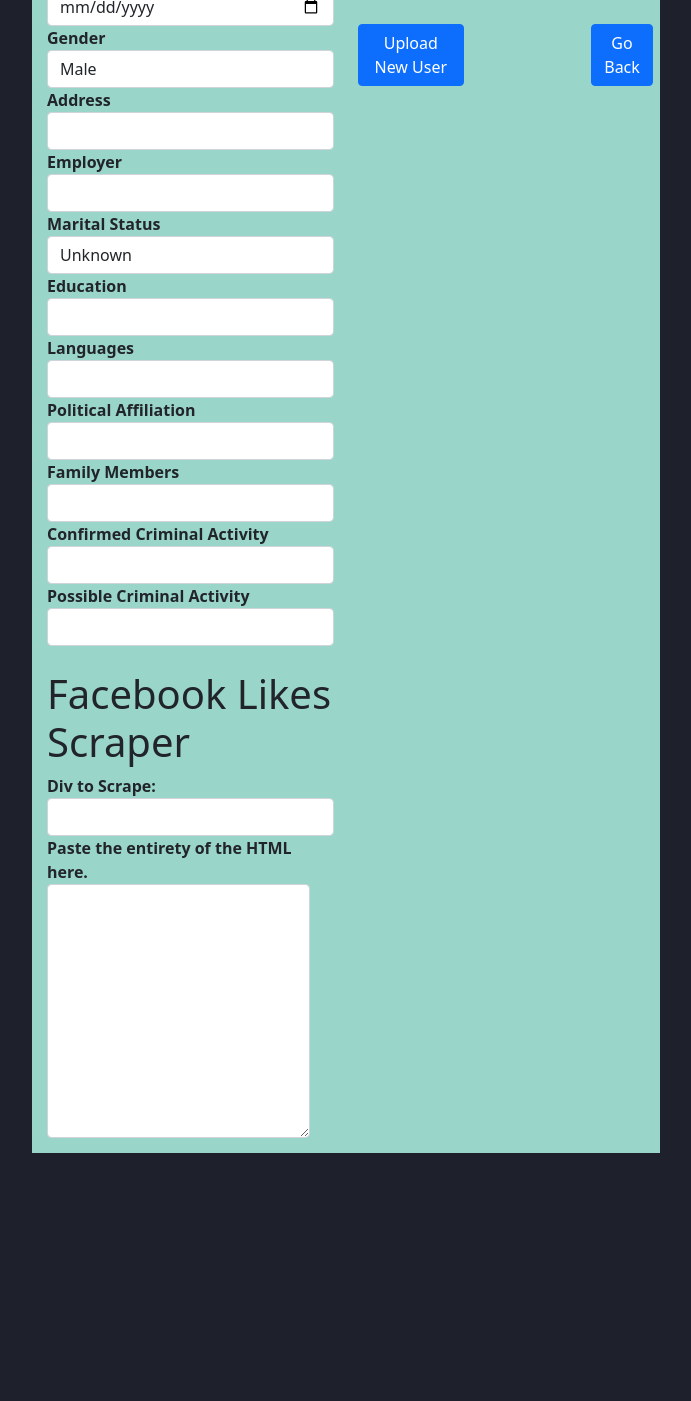
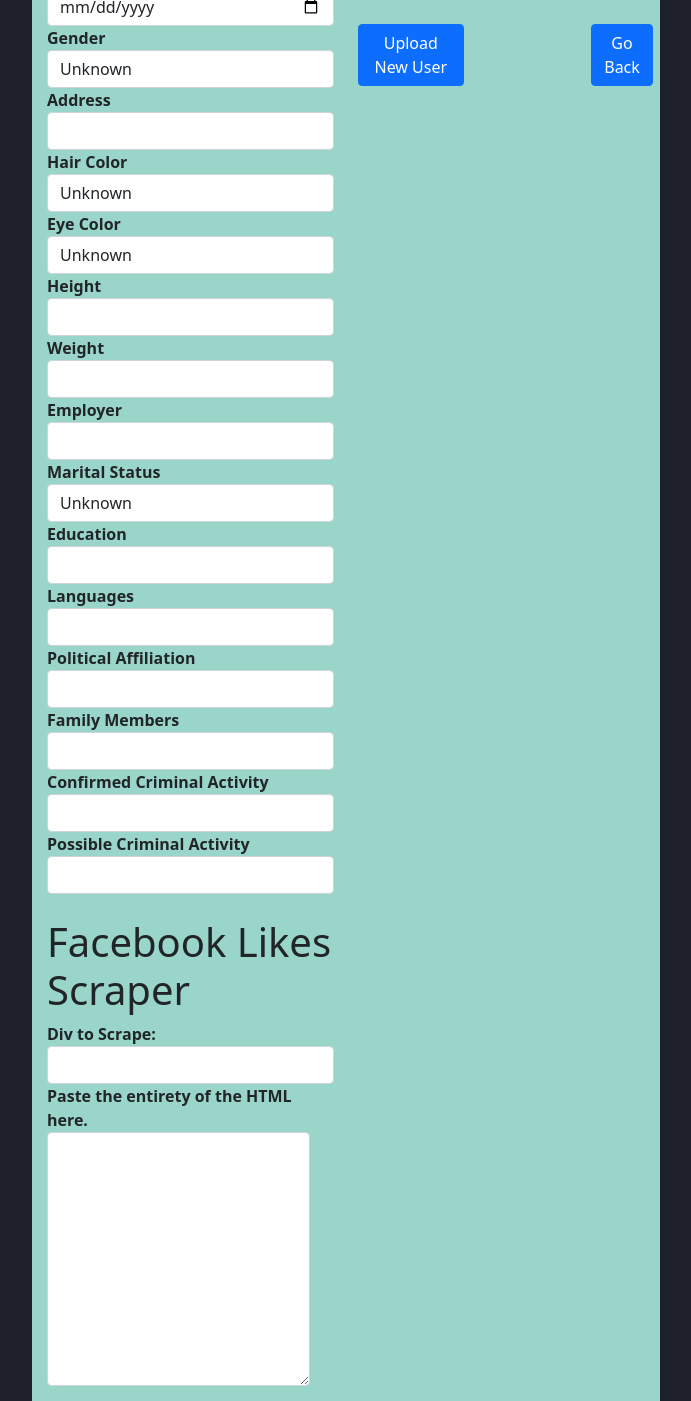
Before and after one commit to DonaldCapodilupo/Community-Database-Builder, a Flask app: page /Add-User in a window 1280 px wide. Shown: the part 207-1608 px from the top of the page, without its empty margins (294-985 px from the left). Before the commit the page ends 1360 px from the top, so only its background shows below. Run offline with Flask 2, Linux system fonts and the light colour scheme; lists and menus that the app fills with data are empty.

Commit message:
Added the funtionallity to include height, weight, eye color and hair color.

```diff
--- a/app.py
+++ b/app.py
@@ -40,6 +40,10 @@
                               "Dob":request.form.get("date_of_birth"),
                               "Gender":request.form.get("gender"),
                               "Address":request.form.get("address"),
+                              "Hair Color": request.form.get("hair_color"),
+                              "Eye Color": request.form.get("eye_color"),
+                              "Height": request.form.get("height"),
+                              "Weight": request.form.get("address"),
                               "Employer":request.form.get("employer"),
                               "Marital Status":request.form.get("marital_status"),
                               "Education":request.form.get("education"),
--- a/static/Add-User.js
+++ b/static/Add-User.js
@@ -2,13 +2,13 @@
 
 const politics = ["Unknown", "Democrat", "Republican", "Other"];
 
-const gender = ["Male", "Female", "Other", "Unknown"];
+const gender = ["Unknown", "Male", "Female", "Other", "Unknown"];
 
 const marital_status = ["Unknown", "Single", "In a Relationship", "Married", "Unknown"];
 
-const eye_color = ["Amber", "Blue", "Brown", "Gray", "Green", "Hazel", "Red"];
-
-const hair_color = ["Blonde", "Brunette", "Red", "Black"];
+const eye_color = ["Unknown", "Amber", "Blue", "Brown", "Gray", "Green", "Hazel", "Red"];
+
+const hair_color = ["Unknown","Blonde", "Brunette", "Red", "Black"];
 
 const json = `[
   {
@@ -1559,9 +1559,6 @@
 
 
 function populateLists() {
-    var brand_select_list = document.getElementById("Brand");
-    var color_select_list = document.getElementById("Color");
-
     const lists_to_populate = [eye_color, hair_color, marital_status, politics, gender];
     const div_ids = ["eye_color", "hair_color", "marital_status", "politics", "gender"];
 
@@ -1598,6 +1595,4 @@
         const blobURL = URL.createObjectURL(file);
         img.src = blobURL;
     };
-
-
 }
--- a/templates/Add-User.html
+++ b/templates/Add-User.html
@@ -57,6 +57,26 @@
                         <div class="form-group">
                             <label for="address">Address</label>
                             <input type="text" class="form-control" id="address" name="address">
+                        </div>
+
+                        <div class="form-group">
+                            <label for="hair_color">Hair Color</label>
+                            <select class="form-control" id="hair_color" name="hair_color"></select>
+                        </div>
+
+                        <div class="form-group">
+                            <label for="eye_color">Eye Color</label>
+                            <select class="form-control" id="eye_color" name="eye_color"></select>
+                        </div>
+
+                        <div class="form-group">
+                            <label for="height">Height</label>
+                            <input type="text" class="form-control" id="height" name="height">
+                        </div>
+
+                        <div class="form-group">
+                            <label for="weight">Weight</label>
+                            <input type="number" class="form-control" id="weight" name="weight">
                         </div>
 
                         <div class="form-group">
```
